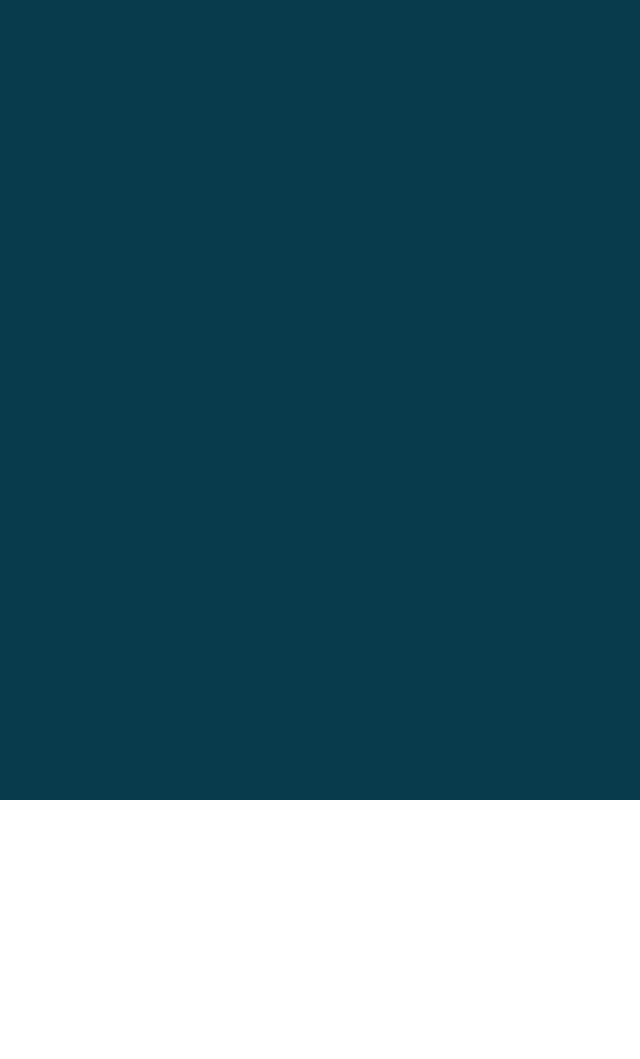
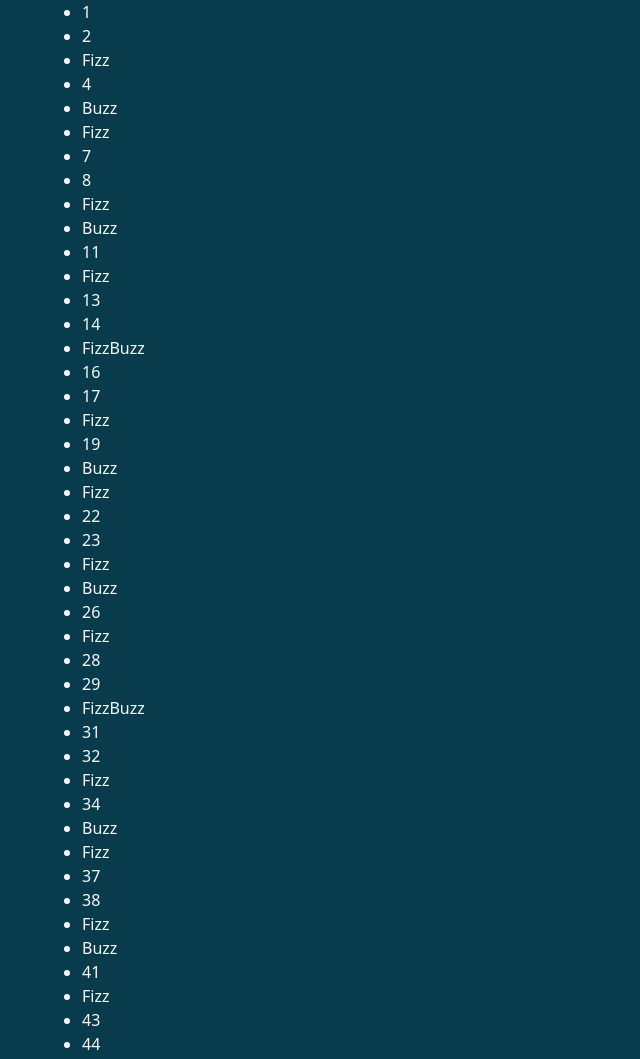
Before and after one commit to Francesco-Iannuzzi/js-fizzbuzz, a plain HTML site: page index.html in a window 1280 px wide. Shown: the top 1059 px of the page, without its empty margins (0-640 px from the left). Before the commit the page ends 800 px from the top, so only its background shows below. Drawn offline with nearby package versions, Linux system fonts and the light colour scheme.

Commit message:
stamp in dom number and string

```diff
--- a/assets/js/main.js
+++ b/assets/js/main.js
@@ -42,6 +42,7 @@ Strumenti:
 - `append()` / `innerHTML` / `insertAdjacentHTML`
 */
 
+const containerEl = document.querySelector('.container');
 
 //creare un ciclo di numeri che va da 1 a 100 e stamparli in console
 for (let i = 1; i <= 100; i++) {
@@ -52,15 +53,26 @@ for (let i = 1; i <= 100; i++) {
     //altrimenti stampare semplicemente il numero
     if ((i % 3 === 0) && (i % 5 === 0)) {
         console.log('FizzBuzz');
+        const liElement = `<li>FizzBuzz</li>`
+        containerEl.innerHTML += liElement
 
     } else if (i % 5 === 0) {
         console.log('Buzz');
+        const liElement = `<li>Buzz</li>`;
+        containerEl.innerHTML += liElement;
 
     } else if (i % 3 === 0) {
         console.log('Fizz');
+        const liElement = `<li>Fizz</li>`;
+        containerEl.innerHTML += liElement;
+
     } else {
         console.log(i);
+        const liElement = `<li>${i}</li>`;
+        containerEl.innerHTML += liElement
     }
+
+
 
 }
 
--- a/index.html
+++ b/index.html
@@ -8,9 +8,13 @@
     <link href="https://cdn.jsdelivr.net/npm/bootstrap@5.2.3/dist/css/bootstrap.min.css" rel="stylesheet" integrity="sha384-rbsA2VBKQhggwzxH7pPCaAqO46MgnOM80zW1RWuH61DGLwZJEdK2Kadq2F9CUG65" crossorigin="anonymous">
     <link rel="stylesheet" href="./assets/css/style.css">
 </head>
-<body>
+<body class="my_bg_back text-light">
 
-    <main class="vh-100 my_bg_back"></main>
+    <main>
+        <ul class="container">
+
+        </ul>
+    </main>
 
     <script src="https://cdn.jsdelivr.net/npm/bootstrap@5.2.3/dist/js/bootstrap.bundle.min.js" integrity="sha384-kenU1KFdBIe4zVF0s0G1M5b4hcpxyD9F7jL+jjXkk+Q2h455rYXK/7HAuoJl+0I4" crossorigin="anonymous"></script>
     <script src="./assets/js/main.js"></script>
```
